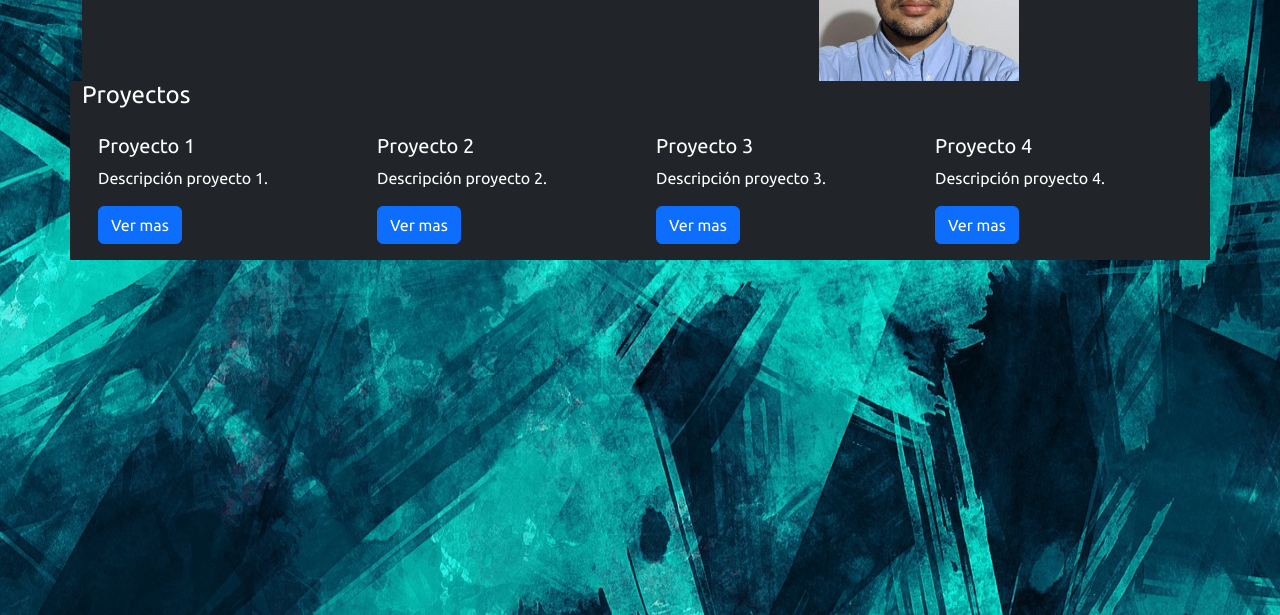
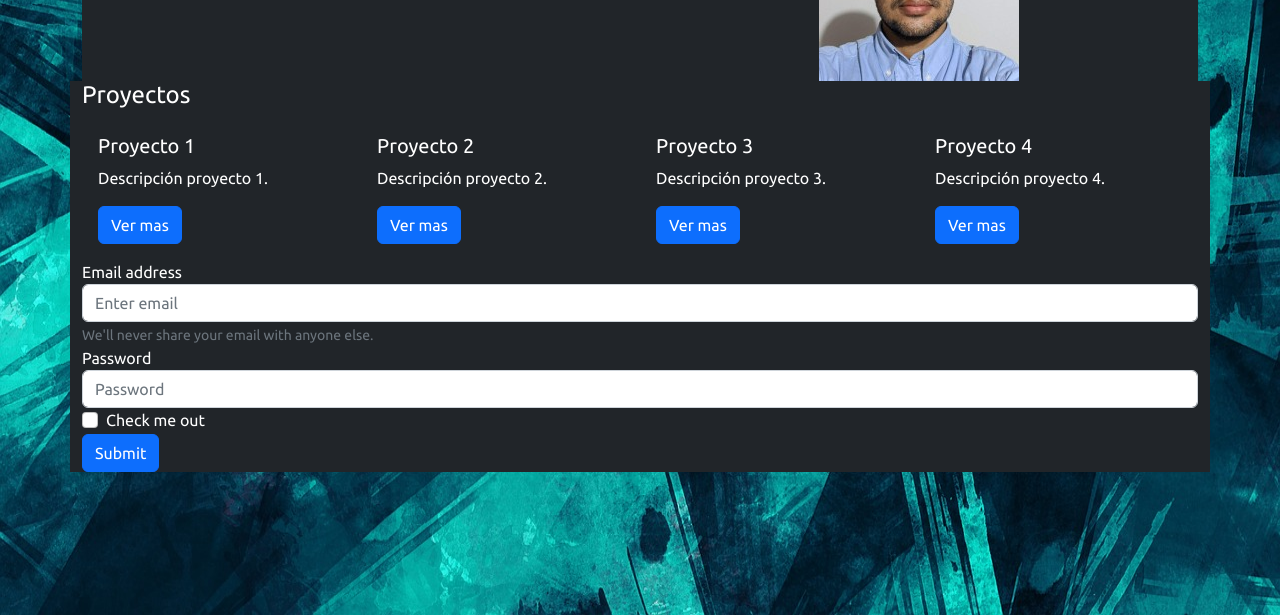
Before and after one commit to JA97v2/plantilla_portafolio_001, a plain HTML site: page index.html in a window 1280 px wide. Shown: the part 185-800 px from the top of the page. Drawn offline with Linux system fonts and the light colour scheme.

Commit message:
form added

```diff
--- a/index.html
+++ b/index.html
@@ -91,6 +91,25 @@
             </div>
         </div>
     </section>
+    <!-- Sección 4 -->
+    <section class="container-sm bg-dark">
+        <form>
+            <div class="form-group">
+                <label for="exampleInputEmail1">Email address</label>
+                <input type="email" class="form-control" id="exampleInputEmail1" aria-describedby="emailHelp" placeholder="Enter email">
+                <small id="emailHelp" class="form-text text-muted">We'll never share your email with anyone else.</small>
+            </div>
+            <div class="form-group">
+                <label for="exampleInputPassword1">Password</label>
+                <input type="password" class="form-control" id="exampleInputPassword1" placeholder="Password">
+            </div>
+            <div class="form-check">
+                <input type="checkbox" class="form-check-input" id="exampleCheck1">
+                <label class="form-check-label" for="exampleCheck1">Check me out</label>
+            </div>
+            <button type="submit" class="btn btn-primary">Submit</button>
+        </form>
+    </section>
 
 </body>
 </html>
```
